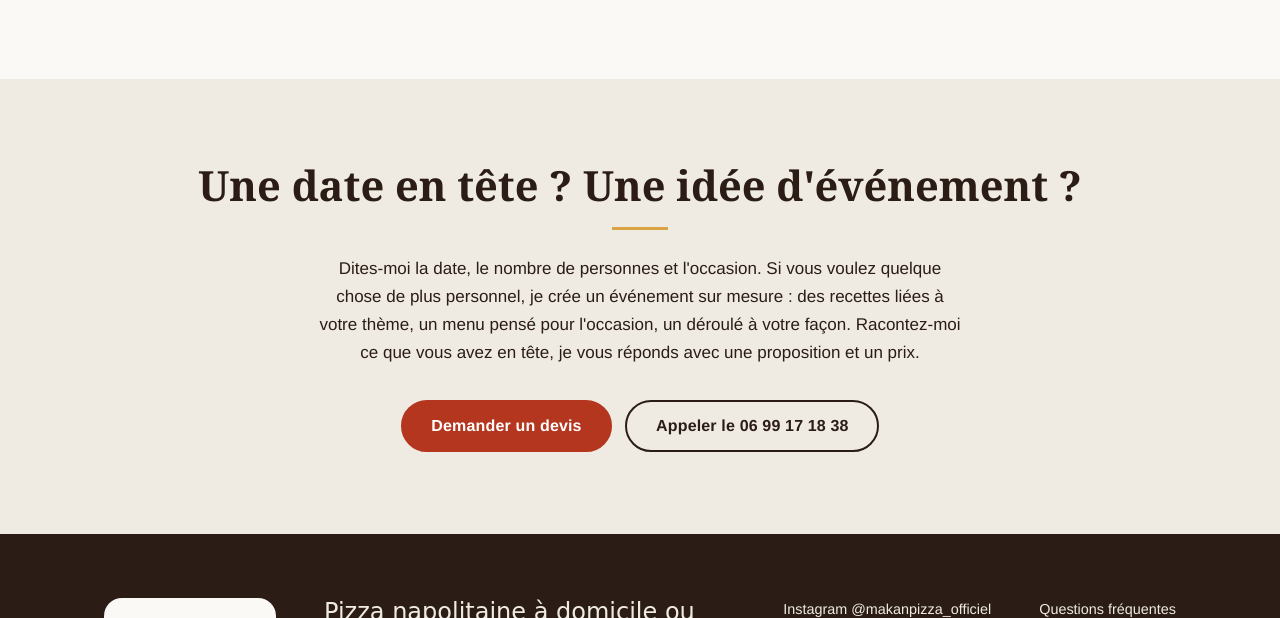
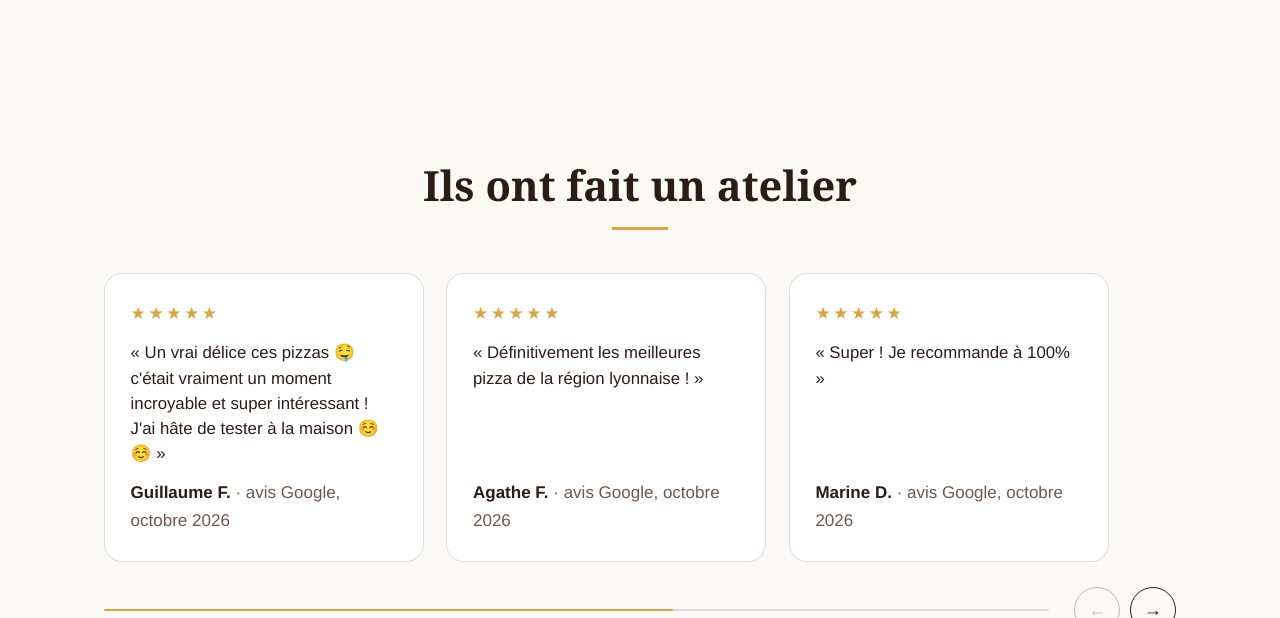
Before and after one commit to MaxiPierrot/makan-pizza-site, an Eleventy site: page src/index.njk in a window 1280 px wide. Shown: the part 4261-4879 px from the top of the page. Built offline with nearby package versions, Linux system fonts and the light colour scheme; Eleventy itself is replaced by a stand-in of ours; files that its build step writes are made by us from their sources; a web font is replaced by a local one.

Commit message:
Accueil : bandeau défilant d'avis Google de participants
Co-Authored-By: Claude Sonnet 5.5 <noreply@anthropic.com>

```diff
--- /dev/null
+++ b/src/_data/avis.js
@@ -0,0 +1,11 @@
+// Avis Google de participants (relevés le 7 nov. 2026 sur la fiche Makan Pizza). Textes recopiés tels quels.
+// Pierre a confirmé qu'ils sont de vrais participants, sans besoin d'accord supplémentaire.
+// À mettre à jour quand de nouveaux avis arrivent. Lien : remplacer par le lien court de la fiche (g.page) quand Pierre l'aura.
+module.exports = {
+  lien: "https://www.google.com/search?q=Makan+Pizza+Lyon+avis",
+  liste: [
+    { texte: "Un vrai délice ces pizzas 🤤 c'était vraiment un moment incroyable et super intéressant ! J'ai hâte de tester à la maison ☺️☺️", auteur: "Guillaume F.", date: "octobre 2026" },
+    { texte: "Définitivement les meilleures pizza de la région lyonnaise !", auteur: "Agathe F.", date: "octobre 2026" },
+    { texte: "Super ! Je recommande à 100%", auteur: "Marine D.", date: "octobre 2026" },
+  ],
+};
--- /dev/null
+++ b/src/_includes/avis-strip.njk
@@ -0,0 +1,26 @@
+{% if avis.liste.length %}
+<section class="blog-strip avis-strip" aria-labelledby="avis-title" data-strip>
+  <div class="container">
+    <h2 class="section-title" id="avis-title">Ils ont fait un atelier</h2>
+  </div>
+  <div class="blog-rail" data-rail role="region" aria-label="Avis de participants, défilement horizontal" tabindex="0">
+    <ul>
+      {% for a in avis.liste %}
+      <li class="avis-card">
+        <p class="avis-card__stars" aria-label="5 sur 5">★★★★★</p>
+        <blockquote class="avis-card__text">« {{ a.texte }} »</blockquote>
+        <p class="avis-card__who">{{ a.auteur }} <span>· avis Google, {{ a.date }}</span></p>
+      </li>
+      {% endfor %}
+    </ul>
+  </div>
+  <div class="container blog-strip__bar" data-bar>
+    <div class="blog-strip__progress" aria-hidden="true"><span data-thumb></span></div>
+    <div class="blog-strip__buttons">
+      <button type="button" class="blog-strip__btn" data-prev aria-label="Avis précédents"><span aria-hidden="true">←</span></button>
+      <button type="button" class="blog-strip__btn" data-next aria-label="Avis suivants"><span aria-hidden="true">→</span></button>
+    </div>
+  </div>
+  <p class="blog-strip__all"><a class="link-arrow" href="{{ avis.lien }}" target="_blank" rel="noopener">Voir les avis sur Google <span class="arrow" aria-hidden="true">→</span></a></p>
+</section>
+{% endif %}
--- a/src/assets/css/style.css
+++ b/src/assets/css/style.css
@@ -2299,3 +2299,22 @@ textarea:focus-visible {
 }
 .btn.wa-btn:hover { background: #1ebe5b; border-color: #1ebe5b; color: #0b2e1a; }
 .wa-link .wa-icon { color: #25D366; }
+
+/* Avis de participants (même bandeau défilant que le blog) */
+.avis-card {
+  flex: 0 0 min(80vw, 20rem);
+  scroll-snap-align: start;
+  display: flex;
+  flex-direction: column;
+  gap: 0.8rem;
+  padding: 1.6rem;
+  background: var(--white);
+  border: 1px solid var(--line);
+  border-radius: var(--radius);
+  transition: transform 0.4s var(--ease, ease), box-shadow 0.4s var(--ease, ease);
+}
+.avis-card:hover { transform: translateY(-4px); box-shadow: 0 22px 36px -24px rgba(43, 29, 22, 0.6); }
+.avis-card__stars { margin: 0; color: var(--mustard); letter-spacing: 0.15em; }
+.avis-card__text { margin: 0; flex: 1; font-size: 1.05rem; line-height: 1.5; }
+.avis-card__who { margin: 0; font-weight: 600; }
+.avis-card__who span { font-weight: 400; color: var(--muted, #6b584b); }
--- a/src/index.njk
+++ b/src/index.njk
@@ -126,7 +126,7 @@ description: "Ateliers de pizza napolitaine et pizza party chez vous, à Lyon et
 
 {% include "blog-strip.njk" %}
 
-{# Section avis : masquée tant qu'il n'y a pas d'avis réels (avis Google, nom autorisé par le client). #}
+{% include "avis-strip.njk" %}
 
 <section class="section section--cream section--center" id="contact">
   <div class="container">
```
